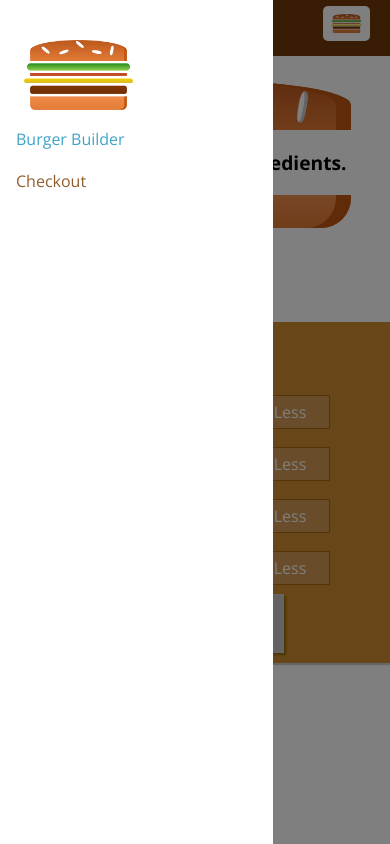
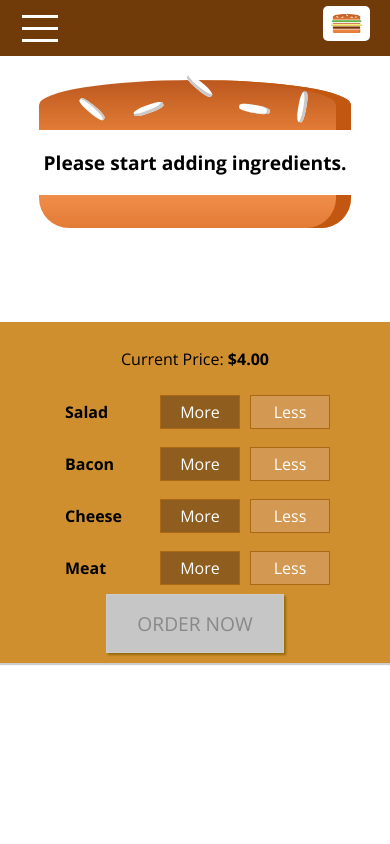
Before and after one commit to shubhamgupta2901/burgerbuilder-react, a React (Create React App) app: page / in a window 390 px wide. Built offline with nearby package versions, Linux system fonts and the light colour scheme.

Commit message:
Added SideDrawer Toggle for mobile devices navigation

```diff
--- a/src/components/Burger/BurgerIngredient/BurgerIngredient.js
+++ b/src/components/Burger/BurgerIngredient/BurgerIngredient.js
@@ -41,7 +41,7 @@ burgerIngredient.propTypes ={
         'cheese',
         'salad',
         'bacon'
-    ])
+    ]).isRequired
 }
 
 burgerIngredient.defaultProps ={
--- a/src/components/Layout/Layout.js
+++ b/src/components/Layout/Layout.js
@@ -8,13 +8,22 @@ class Layout extends React.Component {
   constructor(props){
     super(props);
     this.state = {
+      showSideDrawer: false,
     }
   }
+
+  toggleSideDrawerHandler = () =>{
+    this.setState(prevState=>({showSideDrawer: !prevState.showSideDrawer}))
+  }
+
+
   render(){
     return (
         <React.Fragment>
-            <Toolbar/>
-            <SideDrawer/>
+            <Toolbar onSideDrawerToggle = {this.toggleSideDrawerHandler}/>
+            <SideDrawer
+              visible={this.state.showSideDrawer}
+              closed={this.toggleSideDrawerHandler}/>
             <main className={styles.Content}>
                 {this.props.children}
             </main>
--- a/src/components/Navigation/NavigationItems/NavigationItems.module.css
+++ b/src/components/Navigation/NavigationItems/NavigationItems.module.css
@@ -10,7 +10,6 @@
 
 @media(min-width: 500px){
     .NavigationItems{
-        flex-flow: row,
-
+        flex-flow: row;
     }
 }
--- /dev/null
+++ b/src/components/Navigation/SideDrawer/DrawerToggle/DrawerToggle.js
@@ -0,0 +1,22 @@
+import React from 'react';
+import PropTypes from 'prop-types';
+import styles from './DrawerToggle.module.css';
+
+
+const drawerToggle =(props) => (
+    <div className = {styles.DrawerToggle} onClick={props.onClick}>
+        <div/>
+        <div/>
+        <div/>
+    </div>
+);
+
+drawerToggle.propTypes ={
+    onClick: PropTypes.func,
+}
+
+drawerToggle.defaultProps ={
+    onClick: ()=>{}
+}
+
+export default drawerToggle;
--- /dev/null
+++ b/src/components/Navigation/SideDrawer/DrawerToggle/DrawerToggle.module.css
@@ -0,0 +1,23 @@
+.DrawerToggle {
+    width: 40px;
+    height: 100%;
+    display: flex;
+    flex-flow: column;
+    justify-content: space-around;
+    align-items: center;
+    padding: 10px 0;
+    box-sizing: border-box;
+    cursor: pointer;
+}
+
+.DrawerToggle div {
+    width: 90%;
+    height: 3px;
+    background-color: white;
+}
+
+@media (min-width: 500px) {
+    .DrawerToggle {
+        display: none;
+    }
+}
--- a/src/components/Navigation/SideDrawer/SideDrawer.js
+++ b/src/components/Navigation/SideDrawer/SideDrawer.js
@@ -5,12 +5,16 @@ import Logo from '../../Logo/Logo';
 import NavigationItems from '../NavigationItems/NavigationItems';
 import Backdrop from '../../UI/Backdrop/Backdrop';
 
+const sideDrawer =(props) => {
 
-const sideDrawer =(props) => {
+    let attachedStyles = [styles.SideDrawer, styles.Close];
+    if(props.visible){
+        attachedStyles =[styles.SideDrawer, styles.Open];
+    }
     return (
         <React.Fragment>
-            <Backdrop visible/>
-            <div className={styles.SideDrawer}>
+            <Backdrop visible = {props.visible} onClick={props.closed}/>
+            <div className={attachedStyles.join(" ")}>
                 <Logo height={"11%"}/>
                 <nav>
                     <NavigationItems/>
@@ -21,9 +25,13 @@ const sideDrawer =(props) => {
 }
 
 sideDrawer.propTypes ={
+    visible: PropTypes.bool,
+    closed: PropTypes.func,
 }
 
 sideDrawer.defaultProps ={
+    visible: false,
+    closed: () => {}
 }
 
 export default sideDrawer;
--- a/src/components/Navigation/Toolbar/Toolbar.js
+++ b/src/components/Navigation/Toolbar/Toolbar.js
@@ -2,22 +2,25 @@ import React from 'react';
 import PropTypes from 'prop-types';
 import styles from './Toolbar.module.css';
 import Logo from '../../Logo/Logo';
-import NavigationItems from '../NavigationItems/NavigationItems'
+import NavigationItems from '../NavigationItems/NavigationItems';
+import DrawerToggle from '../SideDrawer/DrawerToggle/DrawerToggle';
 const toolbar =(props) => {
     return (
         <header className={styles.Toolbar}>
-            <div>MENU</div>
+            <DrawerToggle onClick={props.onSideDrawerToggle}></DrawerToggle>
             <div className={styles.Logo}>
-            <Logo />
-        </div>
+                <Logo />
+            </div>
             <nav className={styles.DesktopOnly}> <NavigationItems/> </nav>
         </header>
     );
 }
 
 toolbar.propTypes ={
+    onSideDrawerToggle: PropTypes.func,
 }
 toolbar.defaultProps ={
+    onSideDrawerToggle: ()=>{}
 }
 
 export default toolbar;
```
